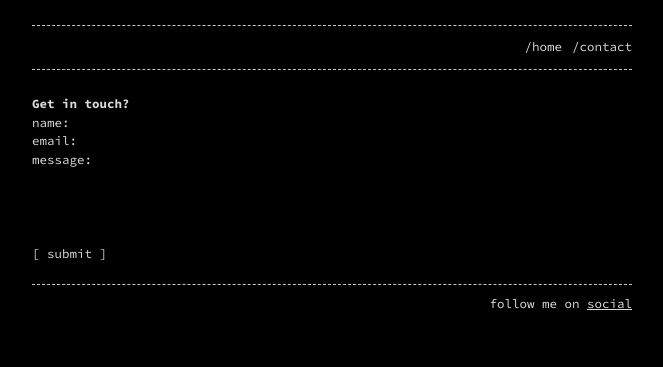
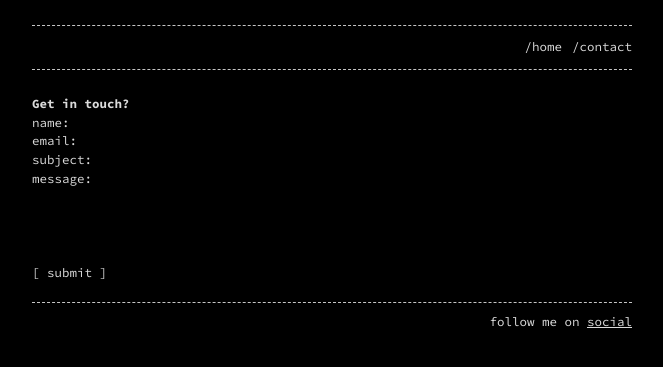
Before and after one commit to alessandroguggino/alessandroguggino.github.io, a Jekyll site: the page built from contact.md, in a window 1280 px wide. Shown: the top 367 px of the page, without its empty margins (308-971 px from the left). Built offline with Jekyll 4.4.1, drawn with Linux system fonts in a browser that asks for light colours; nearby versions of some CDN libraries; library files that are not in the unit come from our copies.

Commit message:
Update contact.md

```diff
--- a/contact.md
+++ b/contact.md
@@ -6,9 +6,10 @@ permalink: /contact
 
 # Get in touch?
 
-<form>
+<form action="https://formspree.io/xnenbvrm" method="POST">
   <input type="text" id="name" name="name" placeholder="name:" autocomplete="off">
   <input type="text" id="email" name="email" placeholder="email:" autocomplete="off">
+  <input type="text" id="subject" name="subject" placeholder="subject:" autocomplete="off">
   <textarea rows="5" id="message" name="message" placeholder="message:" autocomplete="off"></textarea>
   <input type="submit" value="[ submit ]">
 </form>
```
